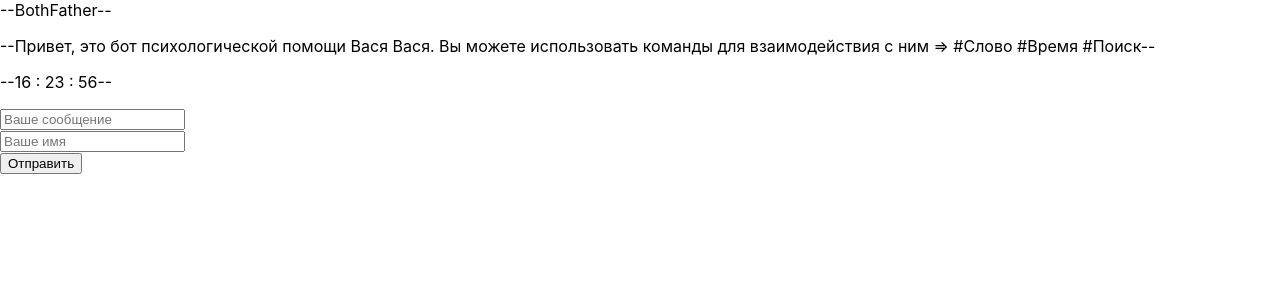
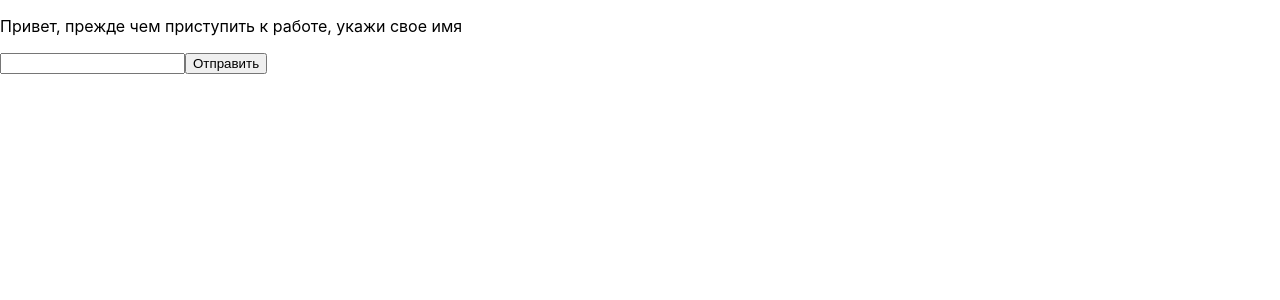
Before and after one commit to RuChik152/GB_1889, a React app: page / in a window 1280 px wide. Shown: the top 300 px of the page. Built offline with nearby package versions, Linux system fonts and the light colour scheme.

Commit message:
lesson 2

```diff
--- a/src/App.jsx
+++ b/src/App.jsx
@@ -1,21 +1,29 @@
-import React, { useState } from "react";
+import React, { useEffect, useState } from "react";
 import './scss/style.scss';
-import { Test } from "./components/test";
-//import { Form } from "./components/FormFunc/Form";
-//import { Masedger } from "./components/Messager/Masedger";
-//import { Masedger } from "./components/MessagerClass/Masedger";
 //import { Reactogram } from "./components/reactogram/func/main";
 import { Reactogram } from "./components/reactogram/class/main";
+import { Question } from "./components/reactogram/class/question";
 
 const App = () => {
-    //Нужно будет удалить, необходимо для работы компонента Masedger
-    // const [ title, setTitle ] = useState( 'Домашняя работа №1' );
-    // const [ coffe_name, setCoffeName ] = useState( 'Бургер Усталого студента' );
 
-    return <Reactogram/>
+    const [ author, setAuthor ] = useState( '' );
+    const [ active, setActive ] = useState( true );
 
-    //return <Test/>
+    const changeAuthor = ( e ) => {
+        setAuthor( e.target.value );
+    }
 
+    const quest = () => {
+        setActive( !active );
+    }
+
+    return <>
+        { active &&
+            <Question author = { author } quest = { quest } change = { changeAuthor } /> }
+        { !active &&
+            <Reactogram data={ author } />
+        }
+    </>
 }
 
 export {
--- a/src/components/reactogram/class/input.jsx
+++ b/src/components/reactogram/class/input.jsx
@@ -7,12 +7,11 @@ export class Input extends PureComponent {
     }
 
     render() {
-        return  <div className = "text">
-            <input className = "text__input" value={ this.props.text } onChange={ this.props.change } type = "text" placeholder="Ваше сообщение" name="msg"/>
-            <br/>
-            <input className = "text__name" value={ this.props.author } onChange={ this.props.change } type = "text" placeholder="Ваше имя" name="author"/>
-            <br/>
-            <button className = "text__btn" onClick={ this.action }>Отправить</button>
+        return <div className = "text">
+            <input className = "text__input" value = { this.props.text } onChange = { this.props.change } type = "text" placeholder = "Ваше сообщение" name = "msg" />
+            <br />
+
+            <button className = "text__btn" onClick = { this.action }>Отправить</button>
         </div>
     }
 
--- a/src/components/reactogram/class/main.jsx
+++ b/src/components/reactogram/class/main.jsx
@@ -13,12 +13,14 @@ export class Reactogram extends Component {
         msg: []
     }
 
+    componentDidMount() {
+        this.setState( { author: this.props.data } );
+    }
+
     handelChange = ( e ) => {
         let tag = e.target;
         if ( tag.className === 'text__input' ) {
             this.setState( { text: tag.value } );
-        } else if ( tag.className === 'text__name' ) {
-            this.setState( { author: tag.value } );
         }
         this.setState( { time: this.createCurrentTime() } );
     }
@@ -38,14 +40,13 @@ export class Reactogram extends Component {
         this.setState( { msg: [ ...this.state.msg, obj ] } );
         this.setState( { time: '' } );
         this.setState( { text: '' } );
-        this.setState( { author: '' } );
     }
 
     bot = () => {
         let lengthMsg = this.state.msg.length;
         if ( lengthMsg === 0 ) {
             let obj = {
-                msg: 'Привет, это бот психологической помощи Вася Вася. Вы можете использовать команды для взаимодействия с ним =>  #Слово #Время #Поиск',
+                msg: 'Привет, это бот психологической помощи Вася Вася. Вы можете использовать кодовые фразы для взаимодействия с ним =>  #Слово #Время #Поиск',
                 author: 'BothFather',
                 time: `${ this.createCurrentTime() }`
             };
--- /dev/null
+++ b/src/components/reactogram/class/question.jsx
@@ -0,0 +1,12 @@
+import React, { Component } from "react";
+
+export class Question extends Component {
+
+    render() {
+        return <div className = "modal">
+            <p>Привет, прежде чем приступить к работе, укажи свое имя</p>
+            <input type = "text" value = { this.props.author } onChange = { this.props.change } className = "modal__name" />
+            <button onClick = { this.props.quest }>Отправить</button>
+        </div>
+    }
+}
--- a/src/components/test.jsx
+++ /dev/null
@@ -1,21 +0,0 @@
-import React, { Component } from "react";
-
-export class Test extends Component {
-
-    componentDidMount() {
-        console.log('component Did Mount - Происходит монтированием в DOM')
-    }
-
-    componentDidUpdate() {
-        console.log('component Did Update - Обновление STATE')
-    }
-
-    componentWillUnmount() {
-
-    }
-
-    render() {
-        return <h1>TEST</h1>
-    }
-
-}
```
Also changed, not shown: src/components/reactogram/func/chat.jsx (+16 -10 lines), src/components/reactogram/func/input.jsx (+7 -14 lines), src/components/reactogram/func/main.jsx (+5 -12 lines), src/components/reactogram/func/msg.jsx (+6 -6 lines).
